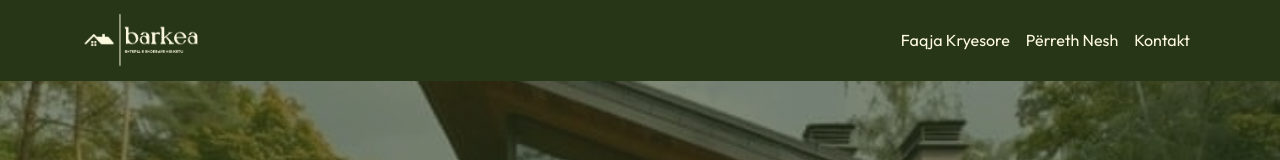
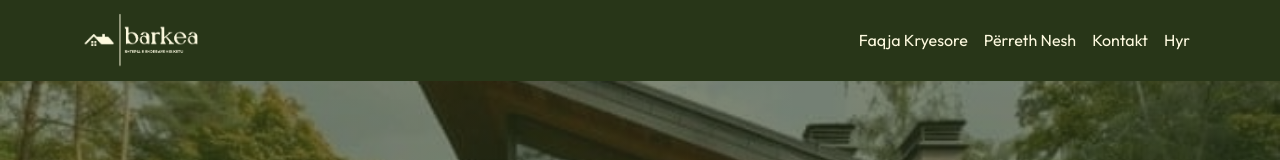
Before and after one commit to AmbraLino/Barkea, a React (Create React App) app in the folder frontend/: page / in a window 1280 px wide. Shown: the top 160 px of the page. Built offline with nearby package versions, Linux system fonts and the light colour scheme.

Commit message:
krijimi i fileve te login & register

```diff
--- a/frontend/src/App.js
+++ b/frontend/src/App.js
@@ -6,7 +6,8 @@ import About from "./MainPages/About";
 import Contact from "./MainPages/Contact";
 import Footer from "./Base/Footer";
 import 'leaflet/dist/leaflet.css';
-
+import Login from  "./Auth/Login";
+import Register from "./Auth/Register";
 function App() {
   return (
     <>
@@ -15,6 +16,8 @@ function App() {
         <Route path="/" element={<Home />} />
         <Route path="/about" element={<About />} />
         <Route path="/contact" element={<Contact />} />
+        <Route path="/login" element={<Login />} />
+        <Route path="/register" element={<Register/>}/>
       </Routes>
       <Footer />
     </>
--- a/frontend/src/Base/NavBar.jsx
+++ b/frontend/src/Base/NavBar.jsx
@@ -6,7 +6,6 @@ import logo  from '../Images/barkea_logo_transparent.png';
 
 function NavBar() {
   return (
-    // <Navbar expand="lg" className="bg-body-tertiary">
     <Navbar expand="lg" style={{background:"#283618"}}>
       <Container>
         <Navbar.Brand> <img src={logo} alt="Barkea Logo" width="120px"/>
@@ -17,6 +16,9 @@ function NavBar() {
             <Nav.Link className="navbar-link" href="/" style={{color:"#FEFAE0"}}>Faqja Kryesore</Nav.Link>
             <Nav.Link className="navbar-link" href="/about" style={{color:"#FEFAE0"}}>Përreth Nesh</Nav.Link>
             <Nav.Link className="navbar-link" href="/contact" style={{color:"#FEFAE0"}}>Kontakt</Nav.Link>
+            <Nav.Link className="navbar-link" href="/login" style={{color:"#FEFAE0"}}>Hyr</Nav.Link>
+
+
           </Nav>
         </Navbar.Collapse>
       </Container>
```
Also changed, not shown: frontend/src/Auth/Login.jsx (added), frontend/src/Auth/Register.jsx (added).
